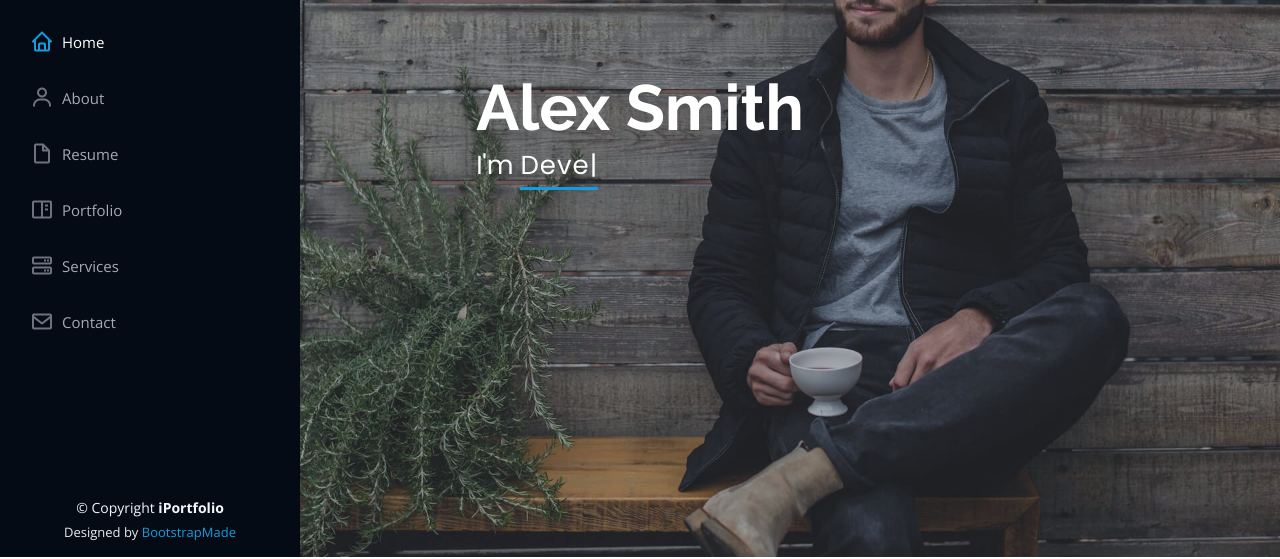
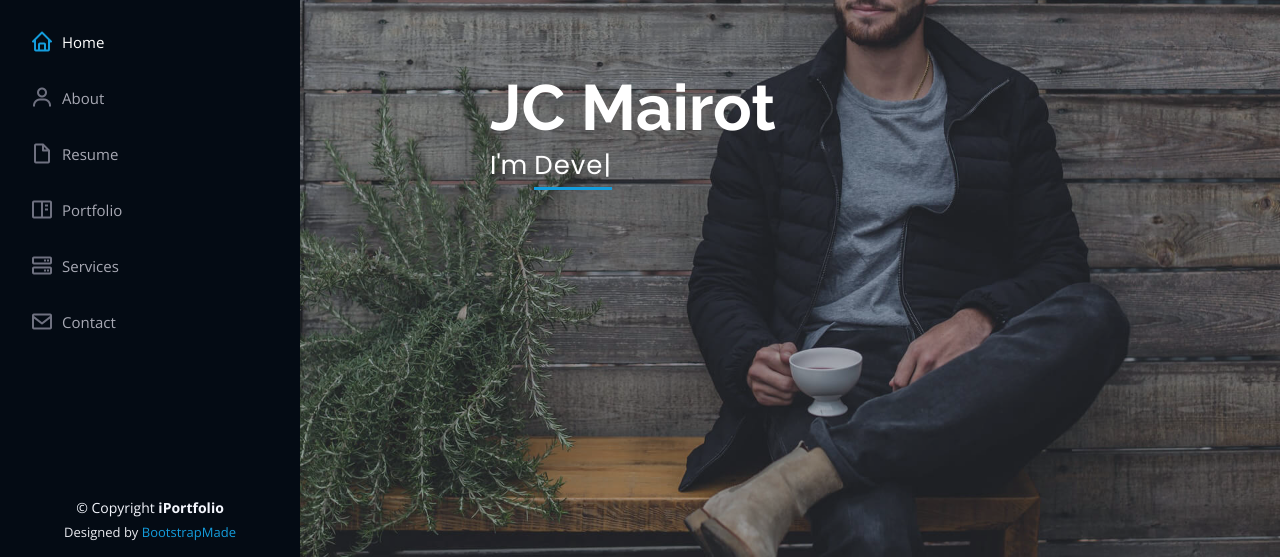
Before and after one commit to jean-christophe-mairot/jean-christophe-mairot.github.io, a plain HTML site: page index.html in a window 1280 px wide. Shown: the part 243-802 px from the top of the page. Drawn offline with nearby package versions, Linux system fonts and the light colour scheme.

Commit message:
change animation nom

```diff
--- a/index.html
+++ b/index.html
@@ -115,7 +115,7 @@
       class="d-flex flex-column justify-content-center align-items-center"
     >
       <div class="hero-container" data-aos="fade-in">
-        <h1>Alex Smith</h1>
+        <h1>JC Mairot</h1>
         <p>
           I'm
           <span
```
